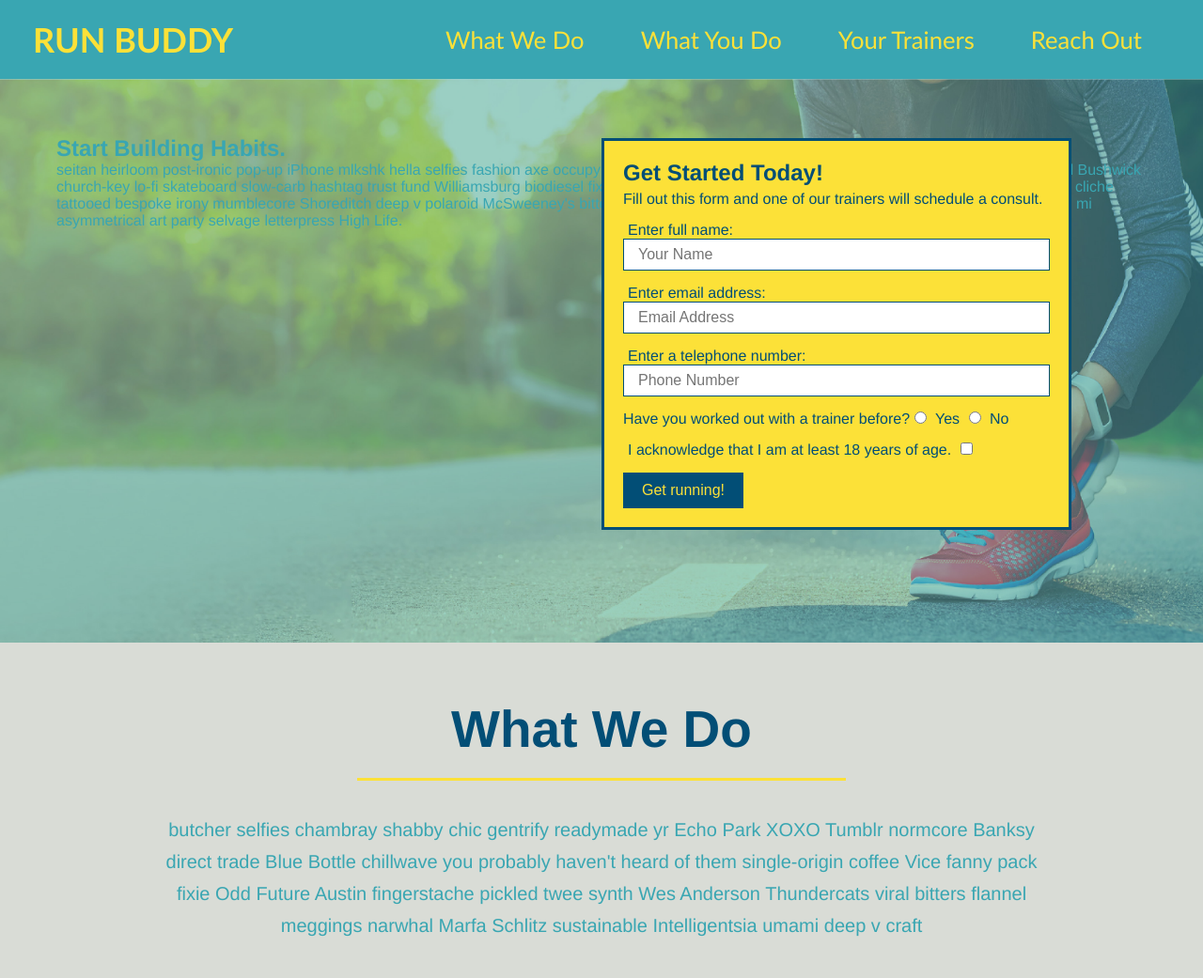
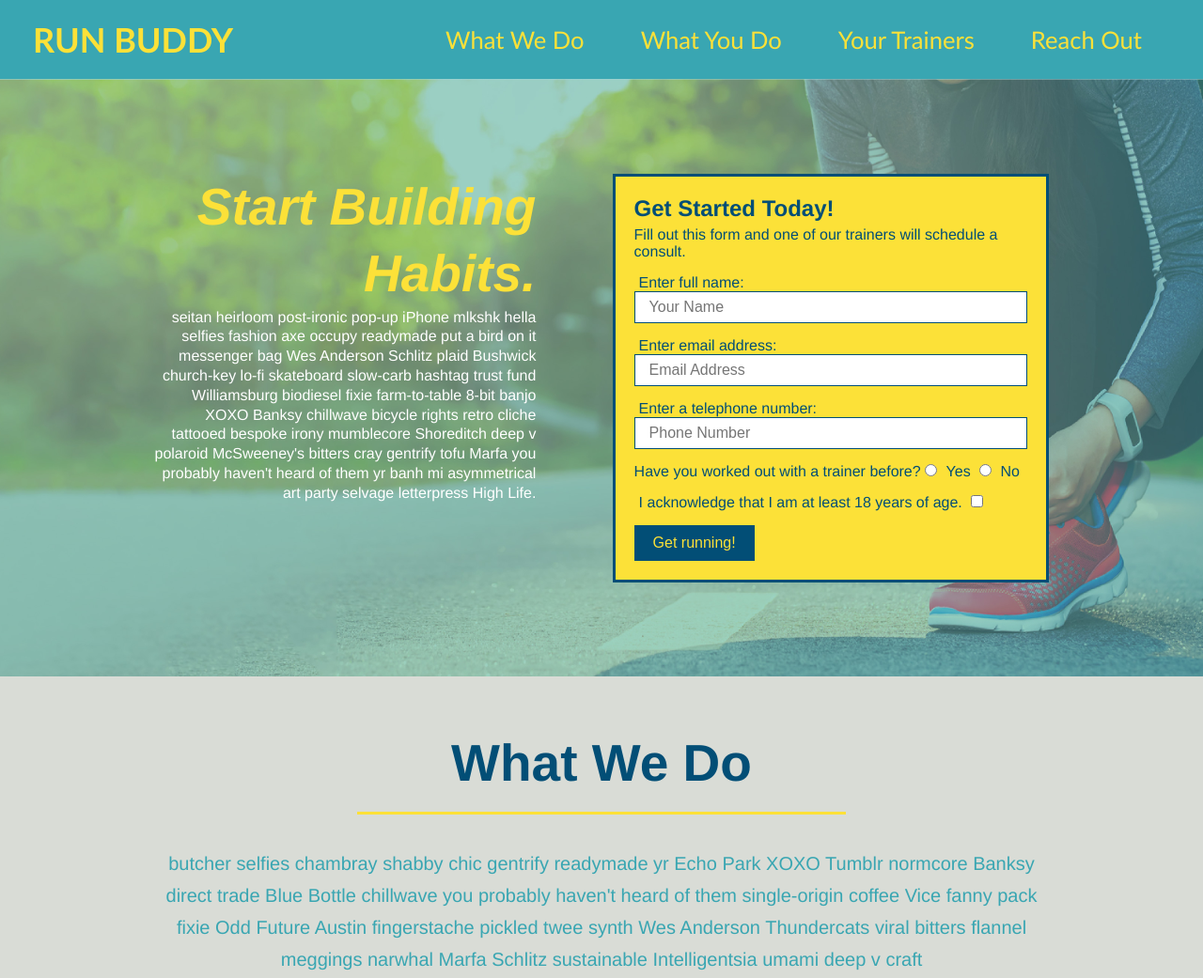
Before and after one commit to ragil1114/Week1, a plain HTML site: page index.html in a window 1280 px wide. Shown: the top 1041 px of the page at 94% size. Drawn offline with Linux system fonts and the light colour scheme.

Commit message:
added flexbox to hero section

```diff
--- a/assets/css/style.css
+++ b/assets/css/style.css
@@ -36,7 +36,8 @@ header nav {
     margin: 7px 0;
 }
 
-header nav ul { /* This rule is known as the Flex Container since it has the "display: flex;" property & value. "Row" is the default value of "flex-direction" property. The flex-direction values: (row/column) also determine the Main Axis. Thus allowing the Cross Axis to run perpendicular. */
+  /* This rule is known as the Flex Container since it has the "display: flex;" property & value. "Row" is the default value of "flex-direction" property. The flex-direction values: (row/column) determine the Main Axis. Thus allowing the Cross Axis to run perpendicular. */
+header nav ul {
   display: flex;
   flex-wrap: wrap;
   justify-content: space-between; /* This property follows the Main Axis. */
@@ -57,10 +58,11 @@ p {
   /* A period indicates its a class selector. Look for a matching class attribute in the HTML doc. */
 .hero {
     background-image: url("../images/hero-bg.jpg");
-    height: 600px;
     background-size: cover;
     background-position: center;
-    position: relative;
+    display: flex;
+    justify-content: center;
+    flex-wrap: wrap;
 }
 
   /* a dash indicates the sequence of HTML elements to be modified */
@@ -68,11 +70,24 @@ p {
     color: #024e76;
     background-color: #fce138;
     padding: 20px;
-    width: 500px;
     border: solid 3px #024e76;
-    position: absolute;
-    bottom: 120px;
-    right: 140px;
+    width: 40%;
+    margin: 3.5%;
+}
+
+.hero-cta {
+    width: 35%;
+    text-align: right;
+    margin: 3.5%;
+    color: #fff;
+    font-size: 18px;
+    line-height: 1.3;
+}
+
+.hero-cta h2 {
+    font-style: italic;
+    font-size: 55px;
+    color: #fce138;
 }
 
 .hero-form h3 {
```
